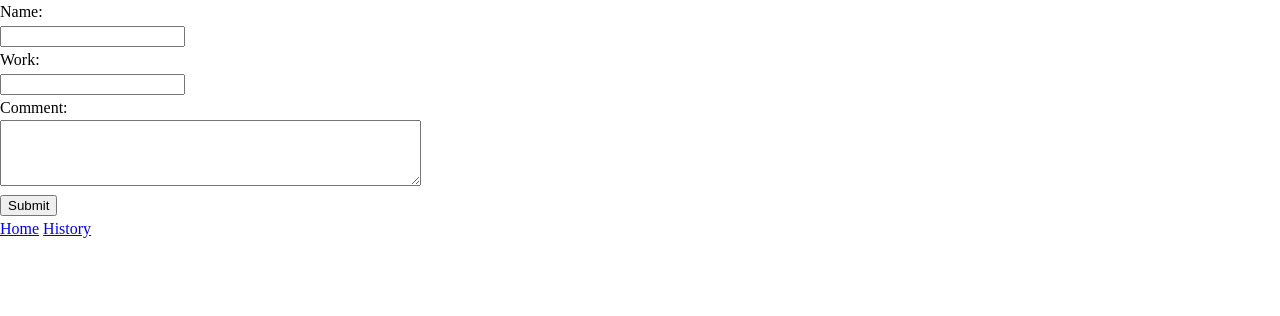
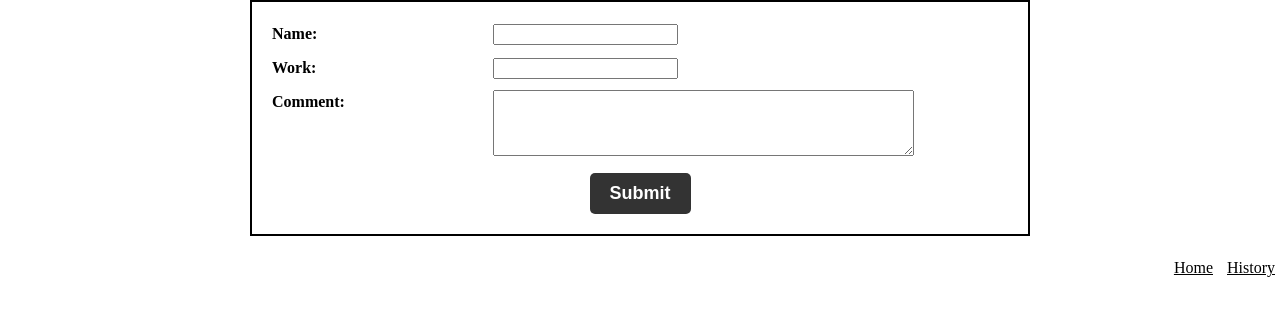
Before and after one commit to KJ-M-hub/daily-report, a website built with Vite: page index.html in a window 1280 px wide. Built offline with nearby package versions, Linux system fonts and the light colour scheme.

Commit message:
cssを書きました。

```diff
--- a/style.css
+++ b/style.css
@@ -6,3 +6,68 @@ Base style
 .body {
   font-family: "Noto Sans JP", Helvetica, arial, sans-serif;
 }
+
+/*
+form
+*/
+.form {
+  border: 2px solid #000;
+  padding: 20px;
+  max-width: 780px;
+  width: 100%;
+  margin: 0 auto;
+}
+.form-list {
+  display: flex;
+  margin-bottom: 10px;
+}
+.form-title {
+  font-weight: bold;
+  cursor: pointer;
+  width: 30%;
+}
+.form-field {
+  width: 70%;
+}
+.form-button {
+  text-align: center;
+}
+
+/*
+input, textarea
+*/
+.input-field {
+  width: 100%;
+  padding: 10px;
+  border: 1px solid #000;
+}
+
+/*
+button
+*/
+.button {
+  border: 0;
+  font-size: 18px;
+  padding: 10px 20px;
+  font-weight: bold;
+  cursor: pointer;
+  background-color: #333;
+  color: #fff;
+  border-radius: 5px;
+  transition: opacity 0.25s;
+}
+.button:hover {
+  opacity: 0.8;
+}
+
+/*
+history-link
+*/
+.history-link {
+  margin-top: 20px;
+  text-align: right;
+}
+.history-link > a {
+  margin: 0 5px;
+  color: #000;
+}
```
